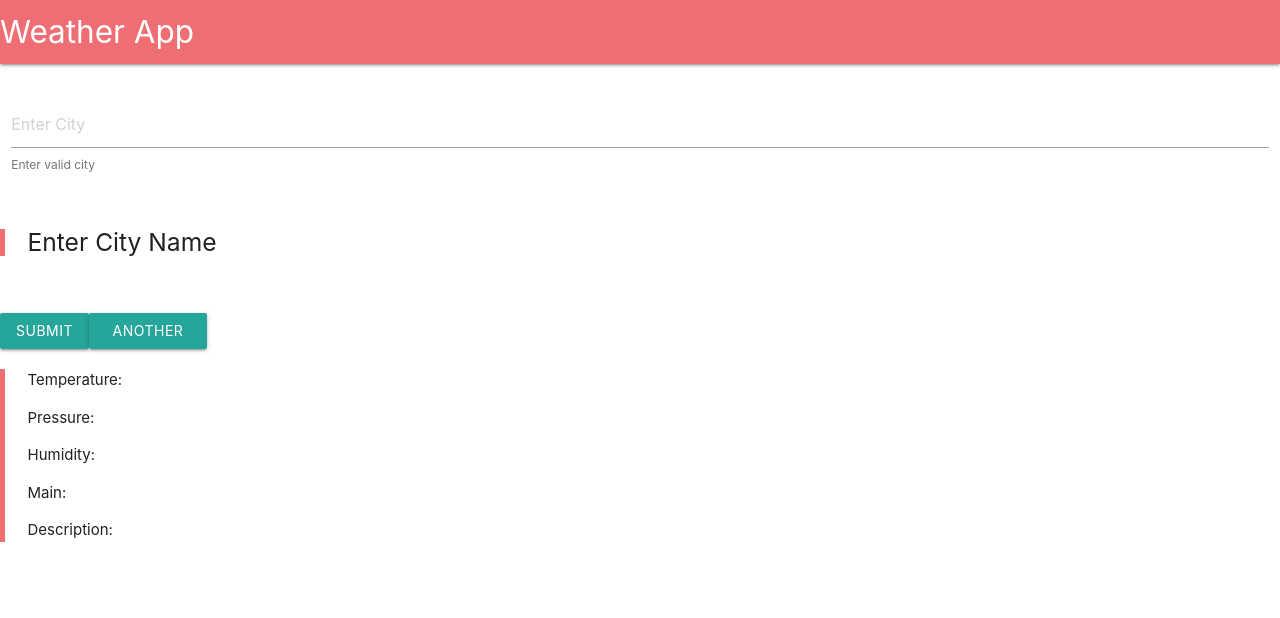
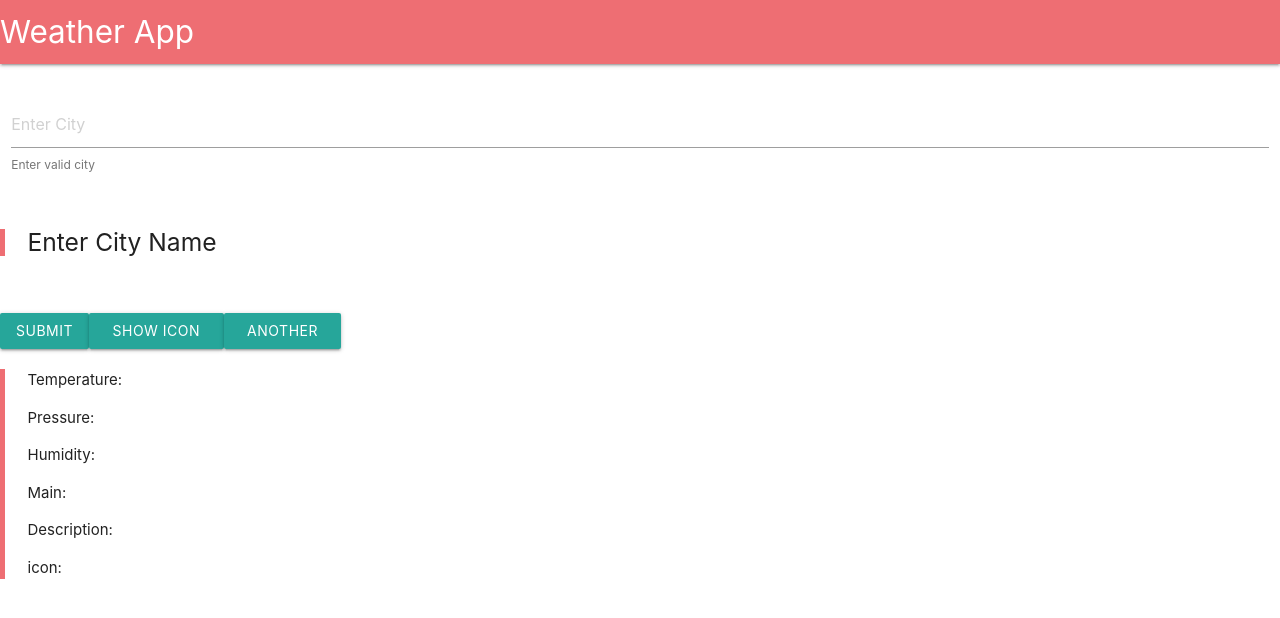
Before and after one commit to Jonax79409/Weather-App, a React (Create React App) app: page / in a window 1280 px wide. Shown: the top 618 px of the page. Built offline with nearby package versions, Linux system fonts and the light colour scheme.

Commit message:
third commit

```diff
--- a/src/App.js
+++ b/src/App.js
@@ -5,7 +5,14 @@ import './App.css';
 import Alert from 'react-s-alert';
 
 import 'react-s-alert/dist/s-alert-default.css';
+const styles={
+  profile:{
+    width:30,
+    height:10,
+    margin:10
 
+  }
+}
 class App extends Component {
 
   constructor(props){ //Construction of a constructor to Initialize the values
@@ -17,16 +24,33 @@ class App extends Component {
           pressure:"",
           humidity:"",
           main:"",
-          description:""
+          description:"",
+          icon:""
 
         }
     }
 
-
+    async getIcon(){
+      var iconVal=this.state.icon
+        var url2='https://openweathermap.org/img/w/';
+      var res2P=  fetch(url2+iconVal+".png");
+      var res2=await res2P
+      if(res2.ok){
+        var json=await res2.json();
+      this.setState({
+        icon:json.weather[0].icon
+      })
+      return json;
+    }
+      else{
+        Alert.error('Test message 3');
+      }
+    }
     async getData(){
 
       var cityname= this.state.newMessage;
       var url='https://api.openweathermap.org/data/2.5/weather?q=';
+
       var appid="19e6ce13b161a02dff960c3624058dd0"
       var resP =  fetch(url+cityname+"&appid="+appid);
 
@@ -41,9 +65,11 @@ class App extends Component {
         pressure:json.main.pressure,
         humidity:json.main.humidity,
         main:json.weather[0].main,
-        description:json.weather[0].description
+        description:json.weather[0].description,
+
 
       })
+
       return json;}
       else{
         Alert.error('Test message 3');
@@ -57,7 +83,8 @@ class App extends Component {
         pressure:"",
         humidity:"",
         main:"",
-        description:""
+        description:"",
+        icon:""
       })
     }
 
@@ -99,7 +126,7 @@ class App extends Component {
 
           <Fragment>
           <button  class="btn waves-effect waves-light" type="submit" name="action" onClick={this.getData.bind(this)}> Submit</button>
-
+          <button class="btn waves-effect waves-light" type="submit" name="action" onClick={this.getIcon.bind(this)}> Show Icon<i class="material-icons right"></i></button>
           </Fragment>
 
         <button class="btn waves-effect waves-light" type="submit" name="action" onClick={this._handle2Click.bind(this)}> Another<i class="material-icons right"></i></button>
@@ -113,6 +140,7 @@ class App extends Component {
     <p>  Humidity:  {this.state.humidity}</p>
     <p>  Main:  {this.state.main}</p>
     <p>  Description:  {this.state.description}</p>
+    <p> icon:{this.state.icon}</p>
     </blockquote>
 
 
```
